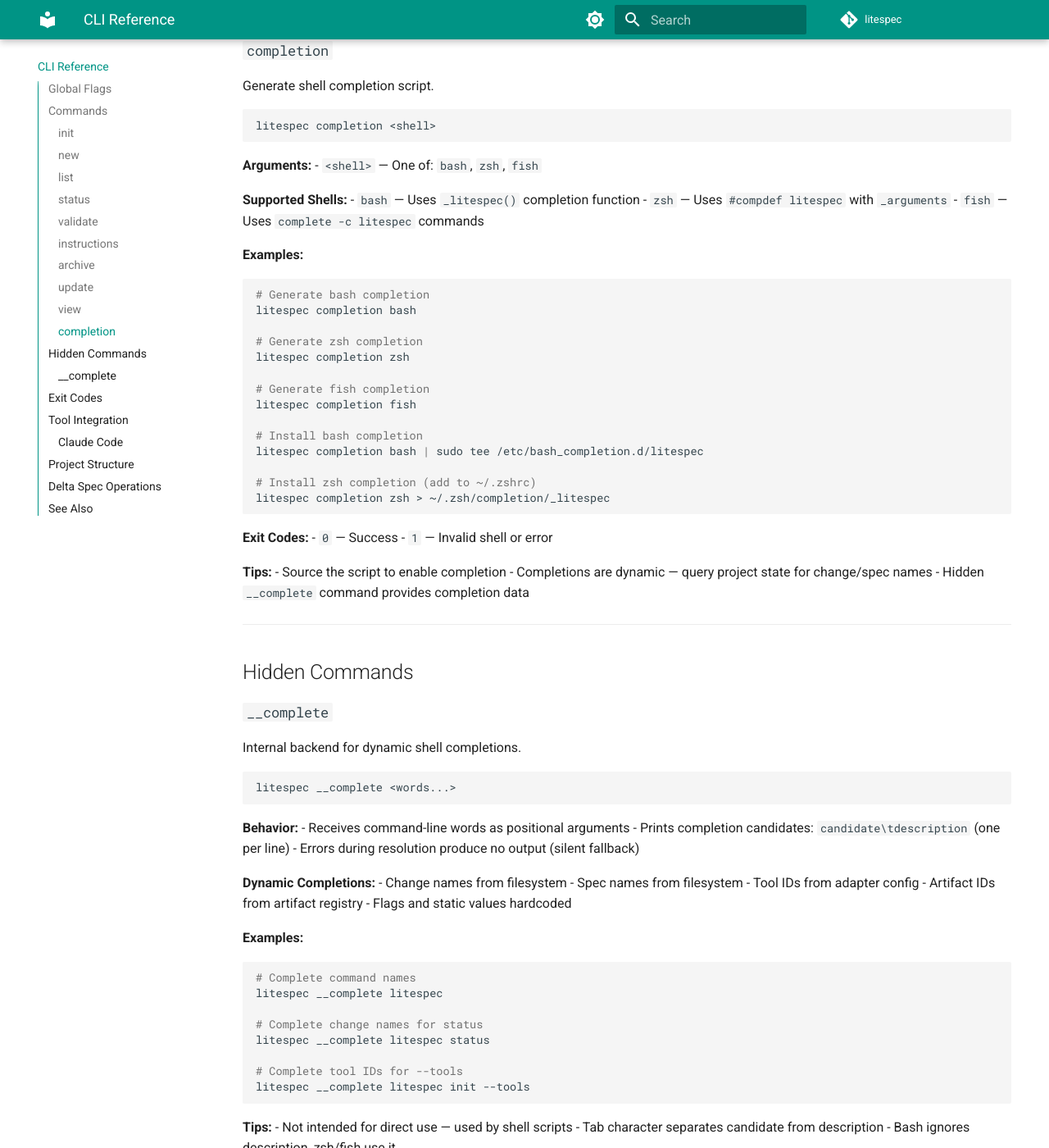
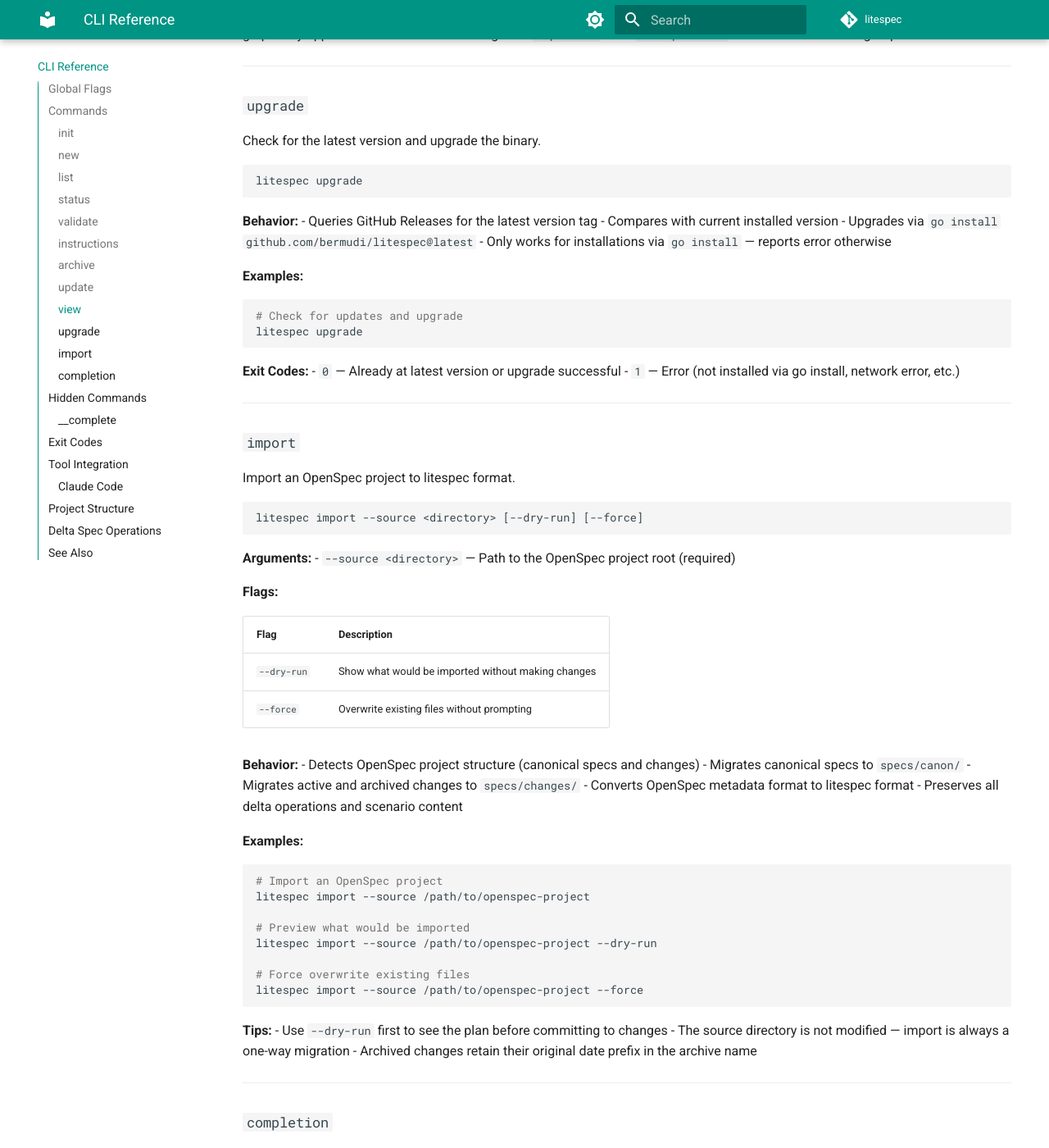
Before and after one commit to bermudi/litespec, an MkDocs documentation site: the page built from docs/cli-reference.md, in a window 1280 px wide and 1400 px high, scrolled down 10478 px. Shown: the whole window at 82% size. Built offline with MkDocs 1.6.1 and Material for MkDocs 9.7.7, drawn with Linux system fonts in a browser that asks for light colours; comment, search, counter and statistics services are not loaded; some of the changed text lies outside the part shown.

Commit message:
docs: add upgrade and import commands; update project-structure for archived specs

````diff
--- a/docs/cli-reference.md
+++ b/docs/cli-reference.md
@@ -422,14 +422,16 @@
 
 | Flag | Description |
 |------|-------------|
-| `--allow-incomplete` | Archive even with incomplete tasks |
+| `--allow-incomplete` | Archive even with incomplete tasks or unarchived dependencies |
 
 **Archive Process:**
 1. **Validate** — Run full validation on the change
-2. **Check tasks** — Verify all tasks complete (unless `--allow-incomplete`)
-3. **Merge deltas** — Apply RENAMED→REMOVED→MODIFIED→ADDED to `specs/canon/`
-4. **Strip specs/** — Remove change's `specs/` directory
+2. **Check dependencies** — Verify all declared `dependsOn` are archived (unless `--allow-incomplete`). Errors if unarchived dependencies exist.
+3. **Check tasks** — Verify all tasks complete (unless `--allow-incomplete`)
+4. **Merge deltas** — Apply RENAMED→REMOVED→MODIFIED→ADDED to `specs/canon/`
 5. **Move** — Relocate to `specs/changes/archive/<YYYY-MM-DD>-<name>/`
+
+The archive operation is transactional: the change is moved to the archive first, then canonical specs are written atomically. If the write fails, the change is restored from archive.
 
 **Delta Merge Order:**
 1. `RENAMED` — Establish correct headers
@@ -451,8 +453,7 @@
 - `1` — Validation failed, tasks incomplete, or error
 
 **Tips:**
-- Archived directory contains only: `.litespec.yaml`, `proposal.md`, `design.md`, `tasks.md`
-- `specs/` subtree is stripped — content merged into canonical specs
+- Archived directory contains planning artifacts plus `specs/` subtree for auditability
 - Canon creates new directories if capability doesn't exist
 - Date prefix in archive path prevents conflicts
 
@@ -552,6 +553,76 @@
 - Active changes are sorted by completion percentage (lowest first)
 - Dependency graph only appears when at least one change has `dependsOn`
 - Use `litespec list` for more detailed change/spec information
+
+---
+
+### `upgrade`
+
+Check for the latest version and upgrade the binary.
+
+```
+litespec upgrade
+```
+
+**Behavior:**
+- Queries GitHub Releases for the latest version tag
+- Compares with current installed version
+- Upgrades via `go install github.com/bermudi/litespec@latest`
+- Only works for installations via `go install` — reports error otherwise
+
+**Examples:**
+```bash
+# Check for updates and upgrade
+litespec upgrade
+```
+
+**Exit Codes:**
+- `0` — Already at latest version or upgrade successful
+- `1` — Error (not installed via go install, network error, etc.)
+
+---
+
+### `import`
+
+Import an OpenSpec project to litespec format.
+
+```
+litespec import --source <directory> [--dry-run] [--force]
+```
+
+**Arguments:**
+- `--source <directory>` — Path to the OpenSpec project root (required)
+
+**Flags:**
+
+| Flag | Description |
+|------|-------------|
+| `--dry-run` | Show what would be imported without making changes |
+| `--force` | Overwrite existing files without prompting |
+
+**Behavior:**
+- Detects OpenSpec project structure (canonical specs and changes)
+- Migrates canonical specs to `specs/canon/`
+- Migrates active and archived changes to `specs/changes/`
+- Converts OpenSpec metadata format to litespec format
+- Preserves all delta operations and scenario content
+
+**Examples:**
+```bash
+# Import an OpenSpec project
+litespec import --source /path/to/openspec-project
+
+# Preview what would be imported
+litespec import --source /path/to/openspec-project --dry-run
+
+# Force overwrite existing files
+litespec import --source /path/to/openspec-project --force
+```
+
+**Tips:**
+- Use `--dry-run` first to see the plan before committing to changes
+- The source directory is not modified — import is always a one-way migration
+- Archived changes retain their original date prefix in the archive name
 
 ---
 
````
Also changed, not shown: AGENTS.md (+2 -2 lines), DESIGN.md (+47 -9 lines), docs/project-structure.md (+5 -3 lines).
